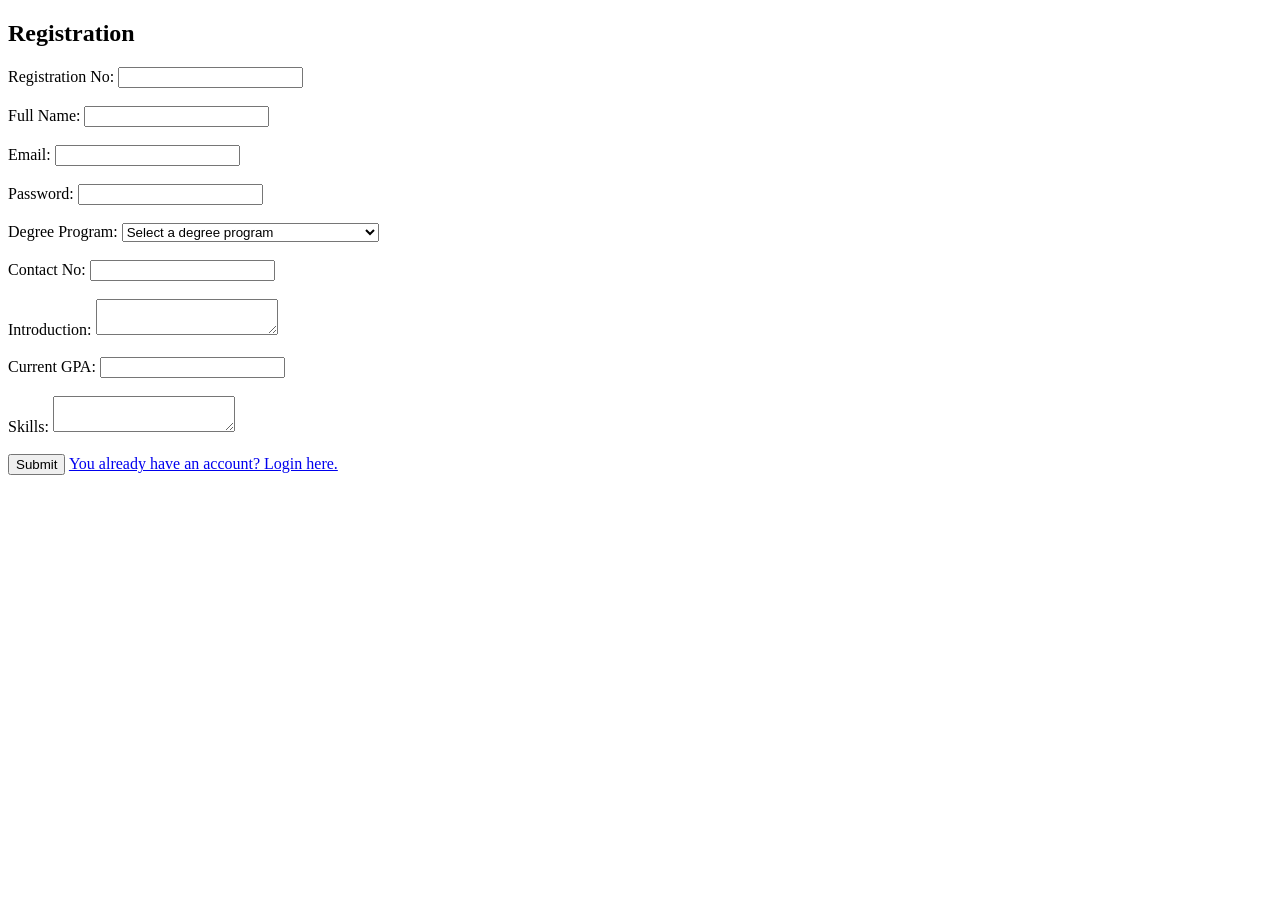
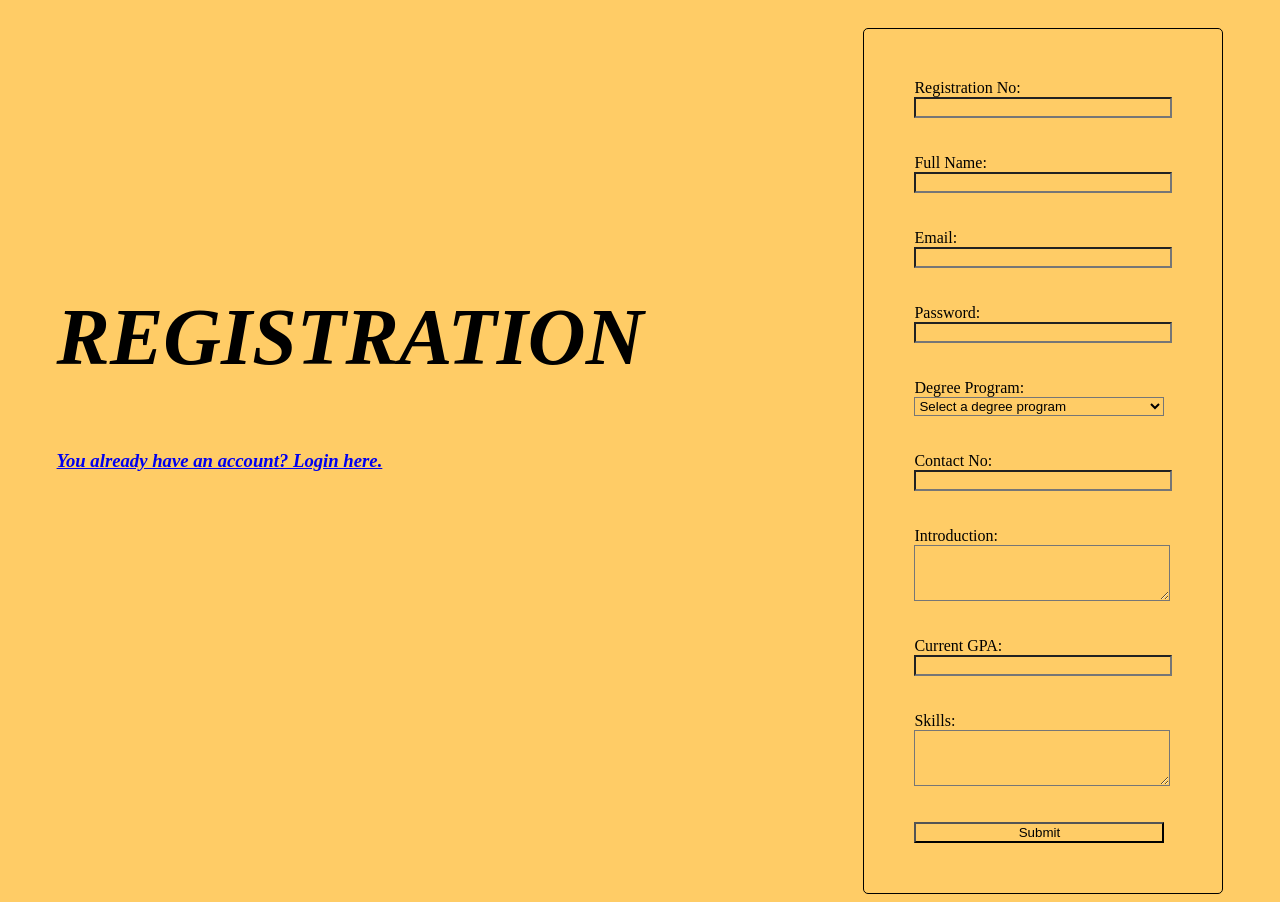
Before and after one commit to AnjanaPasinduMadushan/Student_Details_web_app, a Flask app: page /register in a window 1280 px wide. Before the commit the page ends 475 px from the top, so only its background shows below. Run offline with Flask 3, Linux system fonts and the light colour scheme.

Commit message:
some styles were added part 1

```diff
--- a/app.py
+++ b/app.py
@@ -66,8 +66,17 @@ def update_user(regno):
 
     response = dynamodb.update_item_from_Student_table(data)
 
-    return response
+    if (response['ResponseMetadata']['HTTPStatusCode'] == 200):
+        return {
+            'msg'                : 'Updated successfully',
+            'ModifiedAttributes' : response['Attributes'],
+            'response'           : response['ResponseMetadata']
+        }
 
+    return {
+        'msg'      : 'Some error occured',
+        'response' : response
+    }
 
 
 @app.route('/profile/<int:rNo>', methods=["GET"])
@@ -85,8 +94,8 @@ def get_movie(rNo):
         except IndexError:
 
             #Out of index error
-            return users
-            #return {'msg' : 'User not found'}
+            error_reg = "There are not any student with this registration no"
+            return render_template("index.html", error_reg = error_reg)
 
         return {
             'msg': 'Some error occured',
--- /dev/null
+++ b/static/css/style.css
@@ -0,0 +1,62 @@
+*{
+    background-color: #ffcc66;
+}
+
+#search_regno {
+      display: flex;
+      justify-content: center;
+      align-items: center;
+    }
+
+#uni_name{
+    padding-top: 100px
+}
+
+
+#body {
+    display: flex;
+    justify-content: center;
+    align-items: center;
+  }
+
+  #sign_up {
+    display: flex;
+    flex-direction: column;
+    align-items: flex-start;
+    padding: 50px;
+    border: 1px solid #ccc;
+    border-radius: 5px;
+    border-color: black;
+    margin-top: 20px;
+  }
+
+  #sign_up label {
+    display: inline-block;
+    width: 150px;
+    text-align: left;
+  }
+
+  #sign_up input,
+  #sign_up textarea,
+  #sign_up select {
+    width: 250px;
+  }
+
+  #sign_up textarea{
+      height: 50px
+  }
+
+  #sign_up button {
+    margin-top: 10px;
+  }
+
+#page_title {
+
+    font-style: italic;
+    padding-right: 220px;
+    height: 450px
+  }
+
+#page_title h2{
+    font-size: 80px;
+}
--- a/templates/profile.html
+++ b/templates/profile.html
@@ -77,12 +77,12 @@
         });
 
         console.log(form_data);
-        console.log('PUT request successful');
-        alert('PUT request successful');
+        console.log('Student Details are updated successfully');
+        alert('Student Details are updated successfully');
 
       }catch(error){
         console.log(error);
-        alert(error);
+        alert('Error when updating student details');
       }
 
     });
--- a/templates/sign_up.html
+++ b/templates/sign_up.html
@@ -1,11 +1,20 @@
 <!DOCTYPE html>
 <html>
 <head>
+  <link rel="stylesheet" type="text/css" href="static/css/style.css">
   <title>Registration Form</title>
 </head>
+
 <body>
-  <h2>Registration</h2>
-  <form action="/sign_up" method="POST">
+
+  <div id="body">
+  <div id="page_title">
+    <h2>REGISTRATION</h2>
+    <h3><a href="/login" class="already">
+    You already have an account? Login here.</a></h3>
+  </div>
+
+  <form action="/sign_up" method="POST" id="sign_up">
 
     <label for="regno">Registration No:</label>
     <input type="number" id="regno" name="regno" required><br><br>
@@ -41,8 +50,7 @@
     <textarea id="skills" name="skills" required></textarea><br><br>
 
     <input type="submit" value="Submit">
-
-    <a href="/login" class="already">You already have an account? Login here.</a>
   </form>
+  </div>
 </body>
 </html>
```
Also changed, not shown: templates/index.html (+16 -2 lines).
